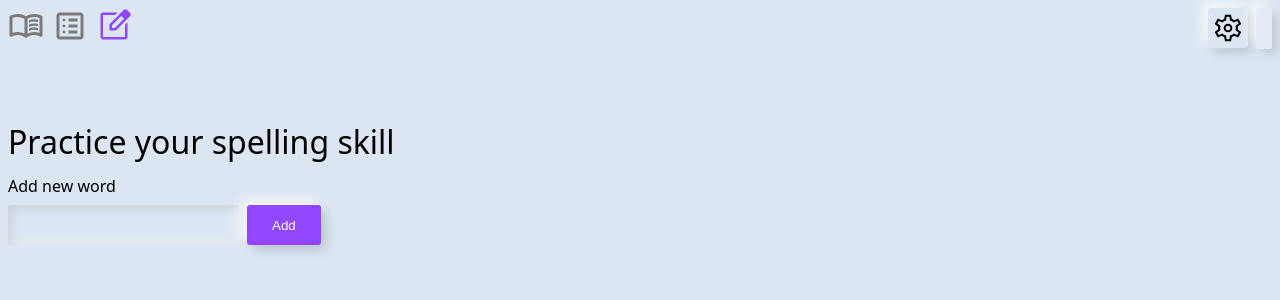
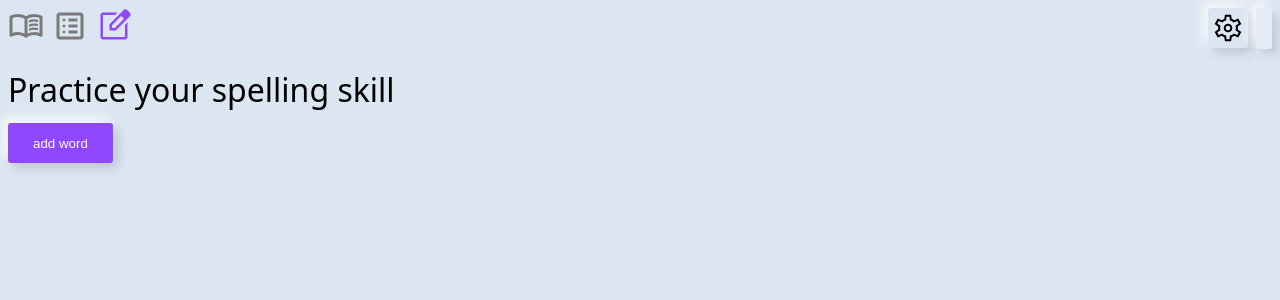
Before and after one commit to NaMax66/word-cards, a Vue app: page /spelling in a window 1280 px wide. Shown: the top 300 px of the page. Built offline with nearby package versions, Linux system fonts and the light colour scheme.

Commit message:
put form into modal

```diff
--- a/src/locales/en.ts
+++ b/src/locales/en.ts
@@ -21,5 +21,7 @@ export default {
   'add pair order': 'add pair order',
   'your language on top': 'your language on top',
   'other language on top': 'other language on top',
-  spelling: 'spelling'
+  spelling: 'spelling',
+  'add word': 'add word',
+  'The word': 'The word'
 }
--- a/src/locales/ru.ts
+++ b/src/locales/ru.ts
@@ -21,5 +21,7 @@ export default {
   'add pair order': 'порядок в форме добавления пары',
   'your language on top': 'ваш язык сверху',
   'other language on top': 'другой язык сверху',
-  spelling: 'правописание'
+  spelling: 'правописание',
+  'add word': 'добавить слово',
+  'The word': 'Слово'
 }
--- a/src/views/LearnWordsView.vue
+++ b/src/views/LearnWordsView.vue
@@ -156,7 +156,7 @@
     position: absolute;
     line-height: 1;
     top: calc(var(--space) * 0.5);
-    right: calc(var(--space) * 0.5);
+    right: calc(var(--space) * 2);
     color: var(--main-contrast-light);
   }
 
--- a/src/views/SpellingView.vue
+++ b/src/views/SpellingView.vue
@@ -1,9 +1,20 @@
 <script setup lang="ts">
   import { ref } from 'vue'
   import ButtonBase from '@/components/base/BaseButton.vue'
+  import AppModal from '@/components/AppModal.vue'
 
   const word = ref()
   const allWords = ref<string[]>([])
+
+  const isAddWordOpened = ref(false)
+
+  function openAddWord() {
+    isAddWordOpened.value = true
+  }
+
+  function closeAddWord() {
+    isAddWordOpened.value = false
+  }
 
   function addNewWord() {
     allWords.value.push(word.value)
@@ -18,16 +29,25 @@
       <ul>
         <li v-for="word in allWords" :key="word">{{ word }}</li>
       </ul>
-      <form @submit.prevent="addNewWord">
-        <label for="add" class="d-block mt-3 mb-2">
-          Add new word
-        </label>
-        <div class="d-flex gap-2">
-          <input v-model="word" class="textarea-base" name="add" required />
-          <button-base class="submit-btn" type="submit" theme="accent">Add</button-base>
-        </div>
-      </form>
+      <div class="mt-3">
+        <button-base class="add-word-btn" theme="accent" @click="openAddWord">{{ $t('add word') }}</button-base>
+      </div>
     </div>
+    <Teleport to="modals-container">
+      <AppModal :show="isAddWordOpened" @close="closeAddWord">
+        <form @submit.prevent="addNewWord">
+          <div class="add-word-modal d-flex flex-column">
+            <label class="mb-2" for="add">
+              {{ $t('The word') }}
+            </label>
+            <div class="d-flex gap-2">
+              <input id="add" v-model="word" class="textarea-base" name="add" required />
+              <button-base class="submit-btn" type="submit" theme="accent"> {{ $t('add') }} </button-base>
+            </div>
+          </div>
+        </form>
+      </AppModal>
+    </Teleport>
   </main>
 </template>
 
@@ -36,7 +56,7 @@
 
 .spelling {
   &__header {
-    padding-top: 112px;
+    padding-top: 60px;
   }
 }
 
@@ -45,4 +65,21 @@
   flex-shrink: 0;
   padding: 0 2.5rem;
 }
+
+.add-word-btn {
+  height: 4rem;
+  padding: 0 2.5rem;
+}
+
+.add-word-modal {
+  display: grid;
+  grid-template-columns: 1fr;
+  padding: 3rem 2rem 1.5rem;
+  width: 90vw;
+  max-width: 50rem;
+  max-height: 80vh;
+  overflow-y: auto;
+  background: var(--c-background);
+  border-radius: var(--default-b-radius);
+}
 </style>
```
